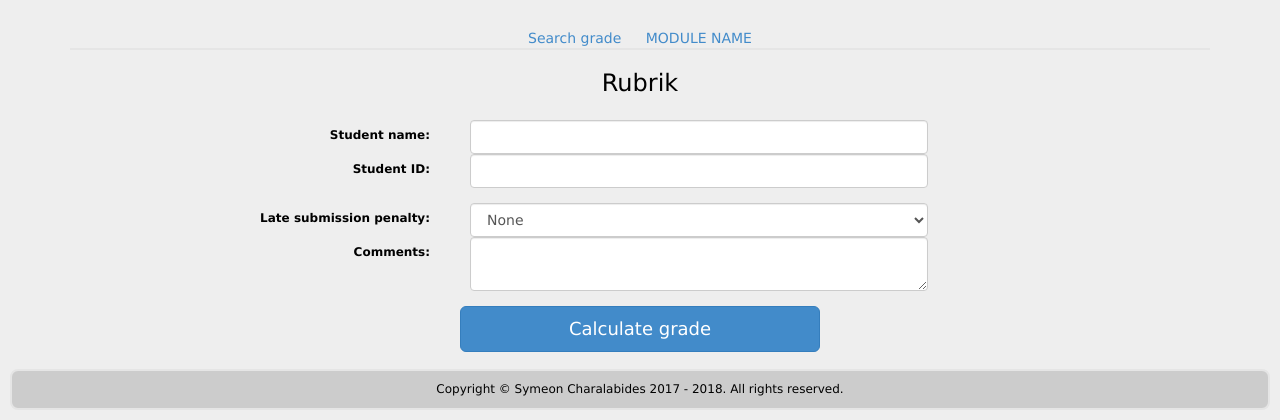
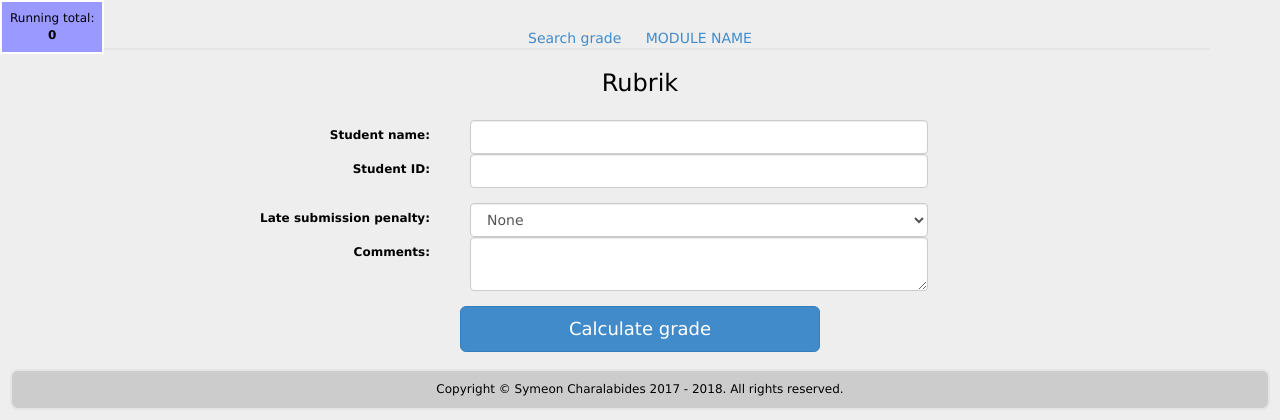
Before and after one commit to symeon/rubrik, a PHP site: page /rubrik.php?filename=1 in a window 1280 px wide. Shown: the top 420 px of the page. Run offline with PHP 8.4, Linux system fonts and the light colour scheme; data that the repository does not hold is empty.

Commit message:
Running total pt.1

```diff
--- a/css/rubrik.css
+++ b/css/rubrik.css
@@ -53,6 +53,8 @@ table.table-nonfluid {margin: 10px auto 0; width: auto !important;}
 }
 
 /* IDs */
+#debug_link {position: fixed; top: 0; left: 0; border: 2px solid #fff; padding: 8px; background-color: #99f; text-align: center;}
+#debug_link #running_total {font-weight: bold;}
 #header {margin: 0; padding: 0; height: 40px; border-bottom: 2px solid #e5e5e5; }
 #header #navbar {margin: 0; height: 20px; padding-top: 18px; text-align: center; font-size: 14px;}
 #header #navbar a {margin: 0 10px;}
--- a/js/rubrik.js
+++ b/js/rubrik.js
@@ -14,4 +14,16 @@ $(document).ready(function(){
 	    $('[data-tt="tooltip"]').tooltip()
 	})
 
+/*
+ * ============================================================================
+ * Populate the running total box
+ * ============================================================================
+ */
+	$('.container').on('change', 'input[type=radio]', function() {
+		var running_total = 0;
+		$("input[type=radio]:checked").each(function() {
+			running_total += parseFloat($(this).attr('value'));
+		});
+		$('#running_total').html(running_total);
+	});
 });
--- a/rubrik.php
+++ b/rubrik.php
@@ -122,6 +122,10 @@ $title = str_replace('_', ' ', $module) . ' Rubrik';
 require_once 'include/header.php';
 ?>
 
+        <div id="debug_link">
+        	Running total:<br>
+        	<span id="running_total">0</span>
+        </div>
 
 		<h1><?php echo str_replace('_', ' ', $module); ?> Rubrik</h1>
 
```
